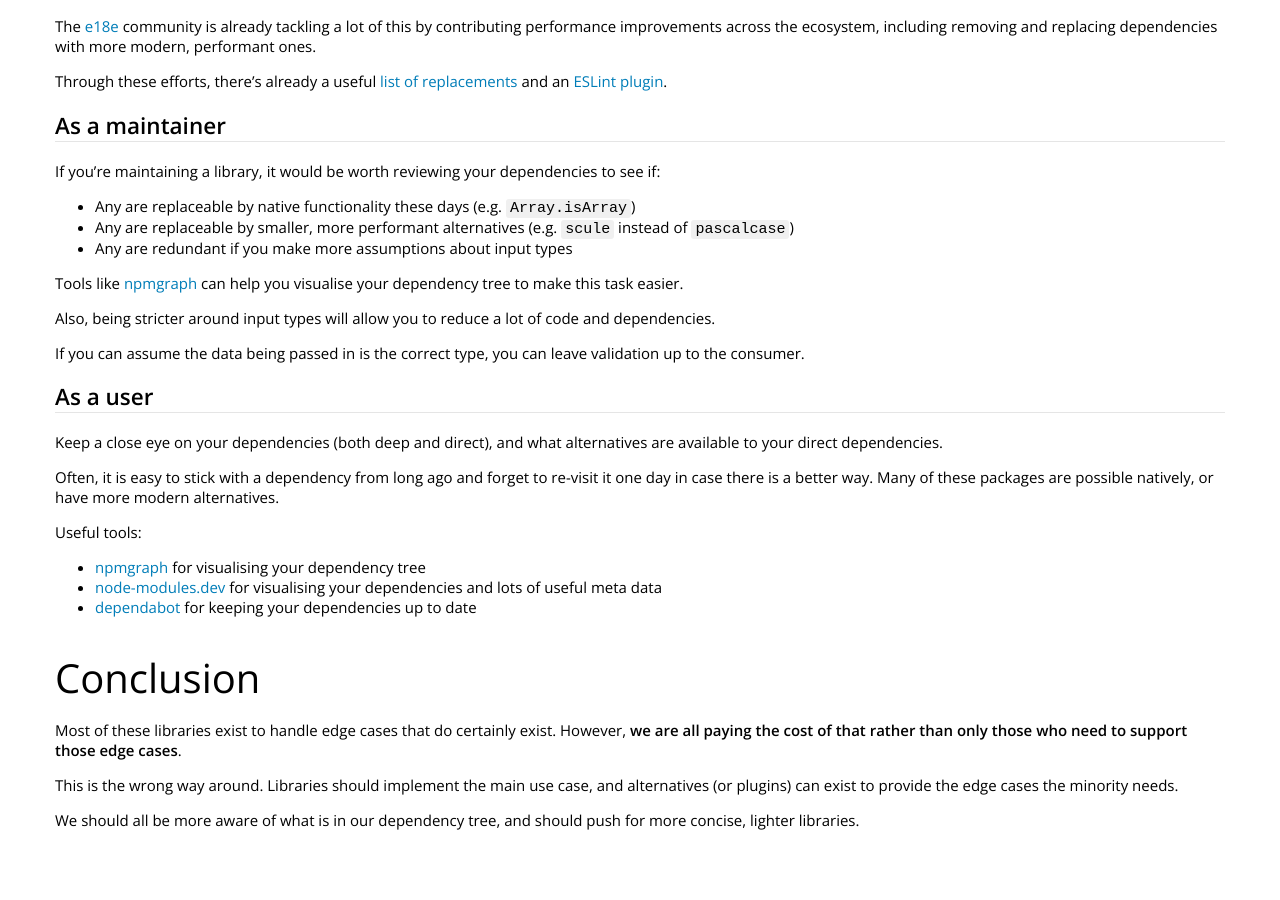
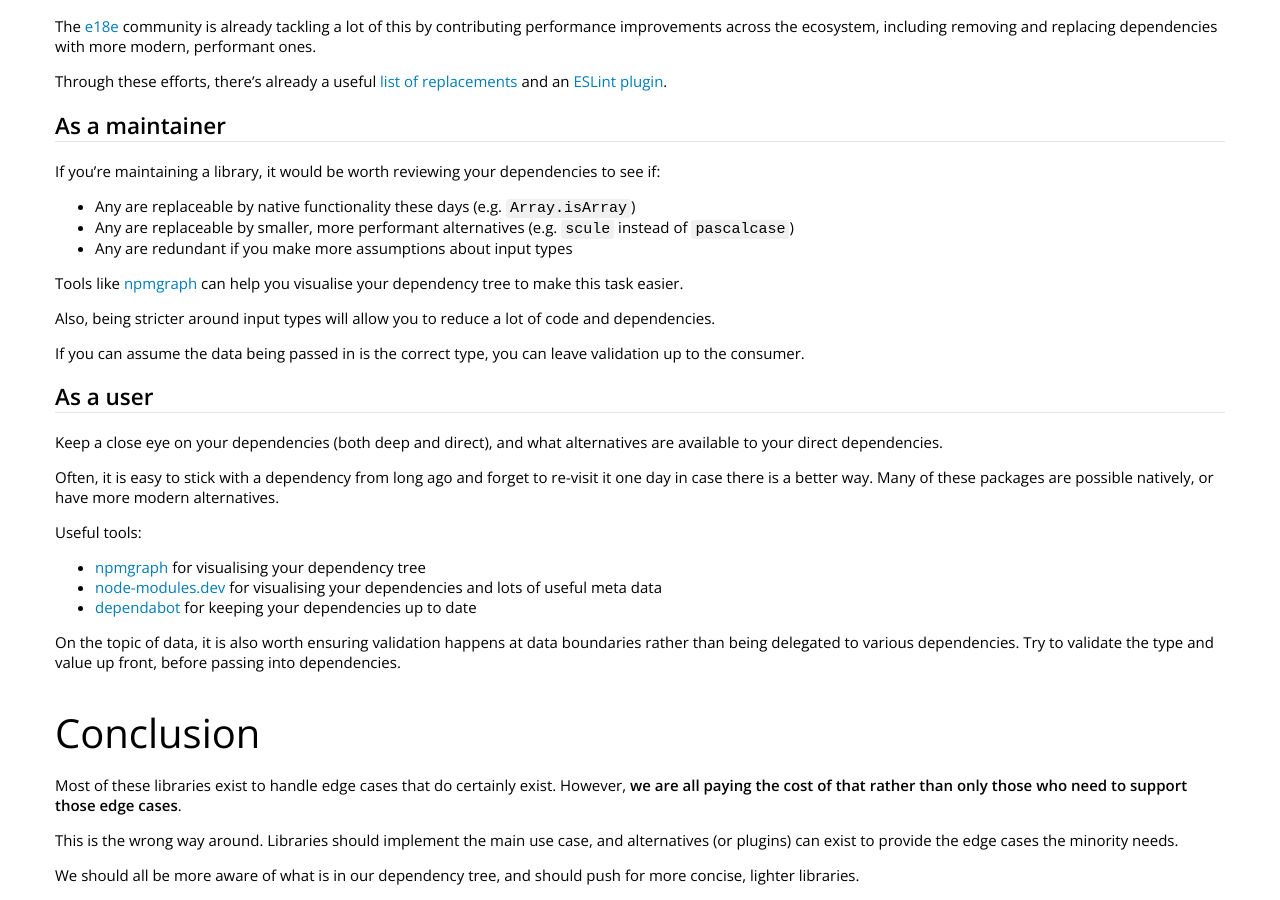
Before and after one commit to 43081j/43081j.github.io, a Jekyll site: the page built from _posts/2025-09-09-overengineering-inputs.md, in a window 1280 px wide and 900 px high, scrolled down 4451 px. Built offline with Jekyll 4.4.1, drawn with Linux system fonts in a browser that asks for light colours; nearby versions of some CDN libraries; comment, search, counter and statistics services are not loaded; before the commit the page ends 5296 px from its top, so only the background shows below that; some of the changed lines change nothing that is shown; some of the changed text lies outside the part shown.

Commit message:
docs: reword a little

````diff
--- a/_posts/2025-09-09-overengineering-inputs.md
+++ b/_posts/2025-09-09-overengineering-inputs.md
@@ -22,7 +22,7 @@
 
 Pretty simple!
 
-Though, what if someone passes nonsensical ranges? Let's add some validation:
+What if someone passes nonsensical ranges? Let's handle that.
 
 ```ts
 export function clamp(value: number, min: number, max: number): number {
@@ -239,6 +239,8 @@
 - [node-modules.dev](https://node-modules.dev/) for visualising your dependencies and lots of useful meta data
 - [dependabot](https://docs.github.com/en/code-security/getting-started/dependabot-quickstart-guide) for keeping your dependencies up to date
 
+On the topic of data, it is also worth ensuring validation happens at data boundaries rather than being delegated to various dependencies. Try to validate the type and value up front, before passing into dependencies.
+
 # Conclusion
 
 Most of these libraries exist to handle edge cases that do certainly exist. However, **we are all paying the cost of that rather than only those who need to support those edge cases**.
````
